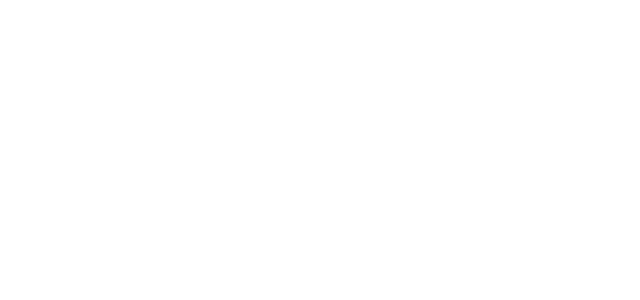
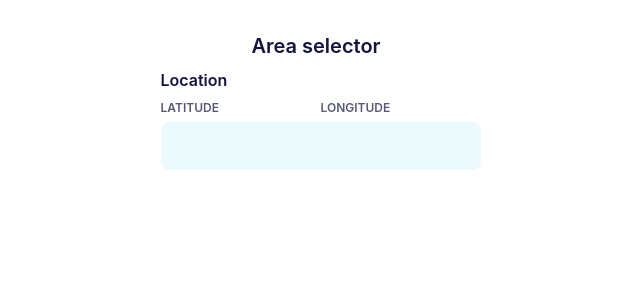
Before and after one commit to CarlosALiGom/CityWeatherMapp, a React (Vite) app: page /areaSelector in a window 1280 px wide. Shown: the top 300 px of the page, without its empty margins (324-964 px from the left). Built offline with nearby package versions, Linux system fonts and the light colour scheme.

Commit message:
Create AreaSelectorPage with Location component and add it to appRouter

```diff
--- /dev/null
+++ b/src/pages/AreaSelectorPage/AreaSelectorPage.tsx
@@ -0,0 +1,34 @@
+import Location from "@/components/Location/Location";
+import { useState } from "react";
+
+export interface UserLocation {
+  latitude: string;
+  longitude: string;
+}
+const AreaSelectorPage = (): React.ReactElement => {
+  const [userLocation, setUserLocation] = useState<UserLocation>({
+    latitude: "",
+    longitude: "",
+  });
+
+  const handleLatitudeChange = (value: string) => {
+    setUserLocation({ ...userLocation, latitude: value });
+  };
+
+  const handleLongitudeChange = (value: string) => {
+    setUserLocation({ ...userLocation, longitude: value });
+  };
+
+  return (
+    <>
+      <h1 className="text-xl font-semibold text-dark-text">Area selector</h1>
+      <Location
+        userLocation={userLocation}
+        onLatitudeChange={handleLatitudeChange}
+        onLongitudeChange={handleLongitudeChange}
+      />
+    </>
+  );
+};
+
+export default AreaSelectorPage;
--- a/src/router/appRouter.tsx
+++ b/src/router/appRouter.tsx
@@ -1,11 +1,18 @@
-import { RouteObject, createBrowserRouter } from "react-router-dom";
+import { Navigate, RouteObject, createBrowserRouter } from "react-router-dom";
 import App from "../components/App/App";
+import AreaSelectorPage from "@/pages/AreaSelectorPage/AreaSelectorPage";
 
 const routes: RouteObject[] = [
   {
     path: "/",
     element: <App />,
-    children: [{ path: "/areaSelector", element: <App /> }],
+    children: [
+      {
+        index: true,
+        element: <Navigate to="/areaSelector" replace />,
+      },
+      { path: "/areaSelector", element: <AreaSelectorPage /> },
+    ],
   },
 ];
 
```
